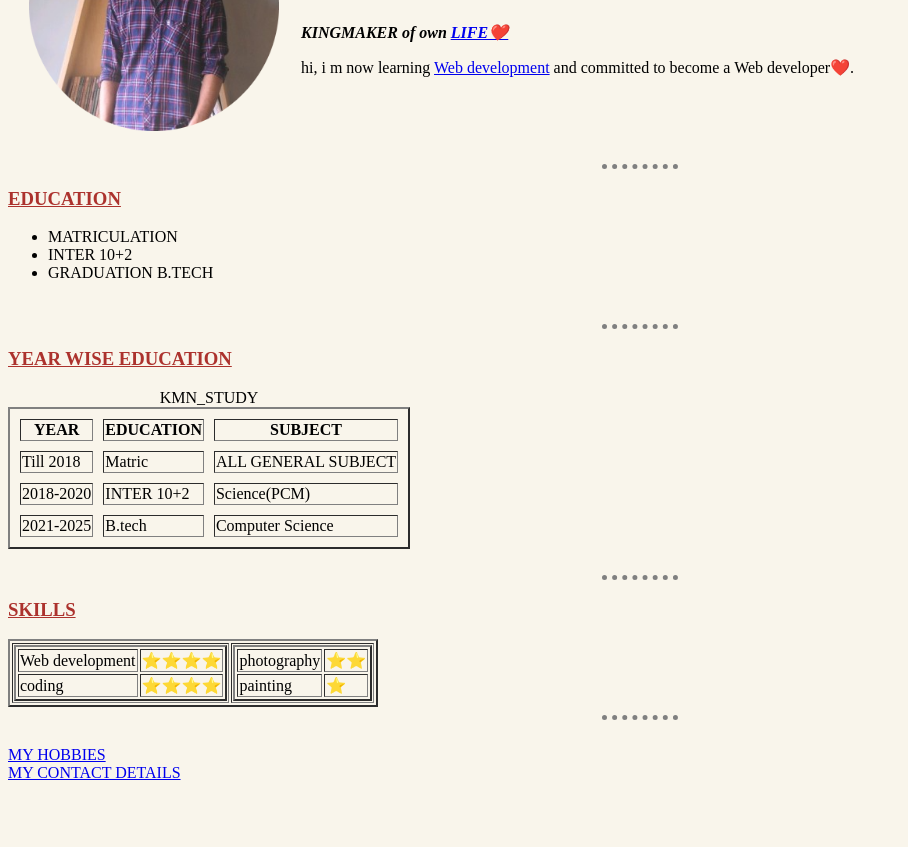
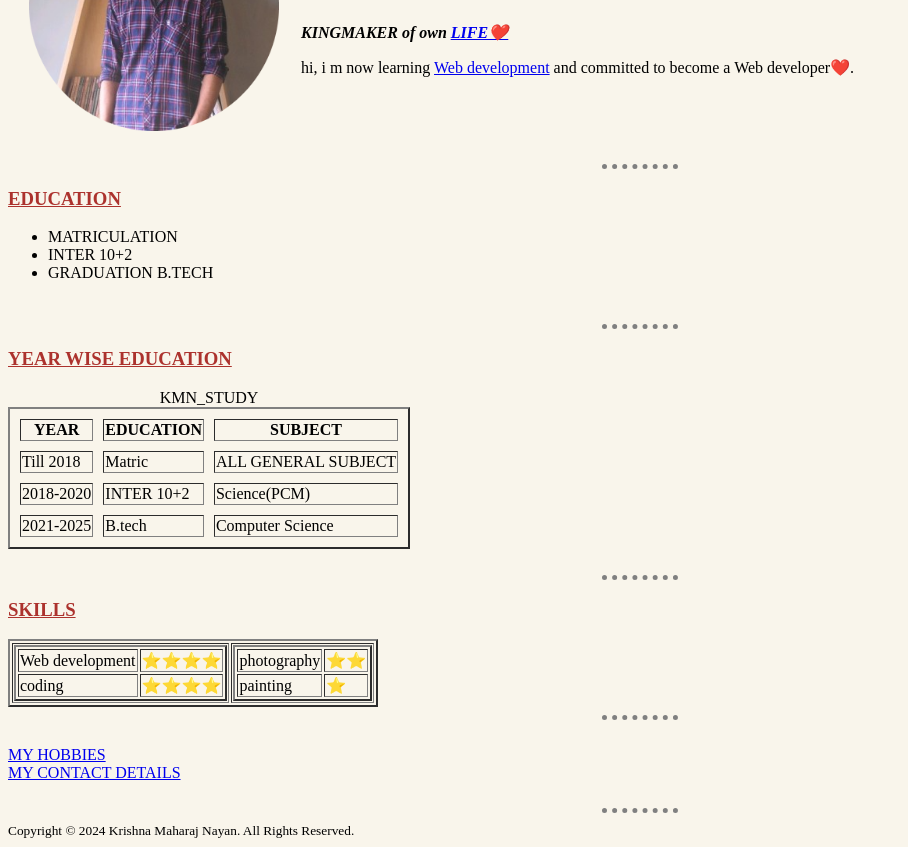
Before and after one commit to KRISHNAMAHARAJ/CV1, a plain HTML site: page index.html in a window 1280 px wide. Shown: the part 148-995 px from the top of the page, without its empty margins (0-908 px from the left). Before the commit the page ends 956 px from the top, so only its background shows below. Drawn offline with Linux system fonts and the light colour scheme.

Commit message:
Update index.html

```diff
--- a/index.html
+++ b/index.html
@@ -98,5 +98,11 @@
 <a href="hobbies.html" target="_blank">MY HOBBIES</a><br>
 <a href="contact-me.html" target="_blank">MY CONTACT DETAILS</a><br><br>
 
+<hr>
+<footer>
+    <small>
+        Copyright © 2024 Krishna Maharaj Nayan. All Rights Reserved.
+      </small>
+</footer>
   </body>
 </html>
```
